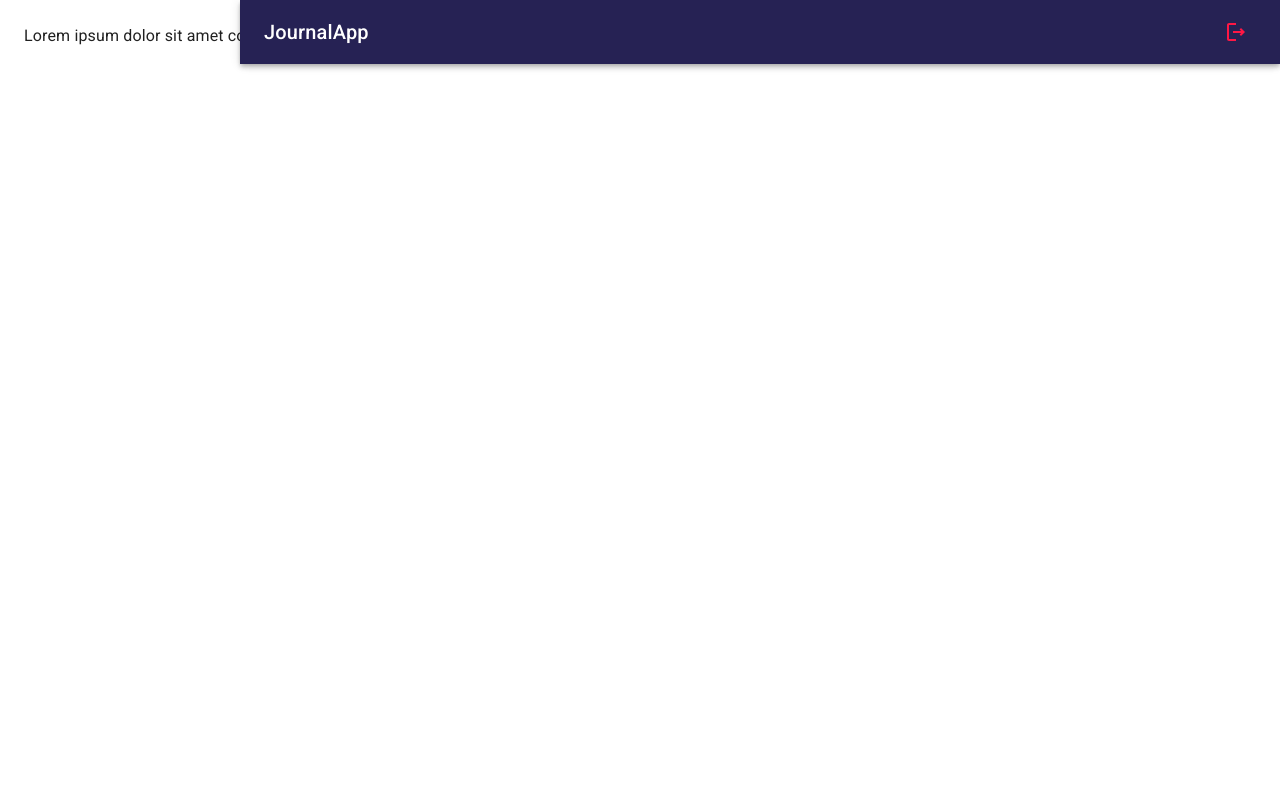
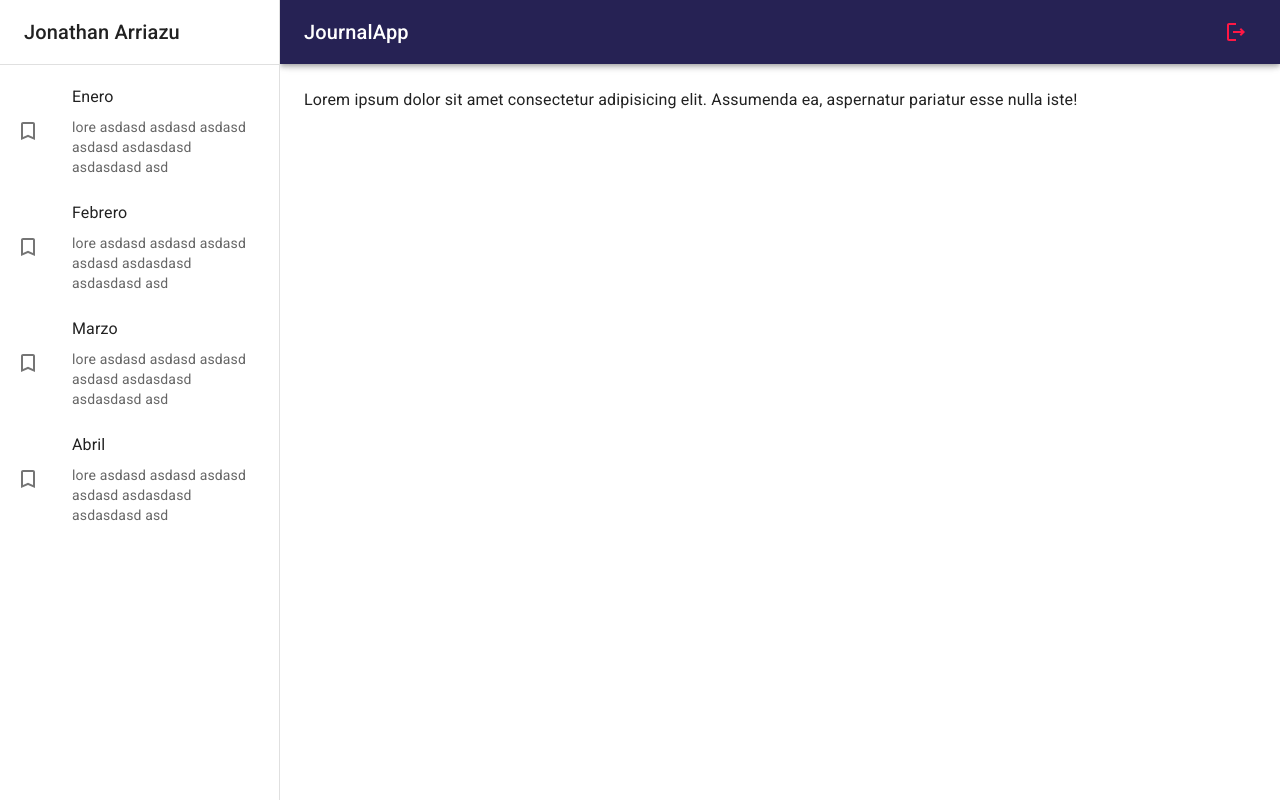
Before and after one commit to JonathanArriazu/JournalAppReact, a React (Create React App) app: page / in a window 1280 px wide. Built offline with nearby package versions, Linux system fonts and the light colour scheme.

Commit message:
feat: sidebar added

```diff
--- a/src/journal/components/NavBar.jsx
+++ b/src/journal/components/NavBar.jsx
@@ -3,7 +3,6 @@
 import React from 'react'
 
 export const NavBar = ({ fixedWidth = 240}) => {
-    console.log(fixedWidth)
   return (
     <AppBar
         position='fixed'
--- /dev/null
+++ b/src/journal/components/SideBar.jsx
@@ -0,0 +1,48 @@
+import { TurnedInNot } from '@mui/icons-material'
+import { Box, Divider, Drawer, Grid, List, ListItem, ListItemButton, ListItemIcon, ListItemText, Toolbar, Typography } from '@mui/material'
+import React from 'react'
+
+const SideBar = ({fixedWidth}) => {
+  return (
+    <Box
+        component='nav'
+        sx={{ width: { sm: fixedWidth }, flexShrink: { sm: 0 } }}
+    >
+        <Drawer
+            variant='permanent'
+            open
+            sx={{
+                display: { xs: 'block' },
+                '& .MuiDrawer-paper': { boxSizing: 'border-box', width: fixedWidth }
+             }}
+        >
+            <Toolbar>
+                <Typography variant='h6' noWrap component='div'>
+                    Jonathan Arriazu
+                </Typography>
+            </Toolbar>
+            <Divider />
+
+            <List>
+                {
+                    ['Enero', 'Febrero', 'Marzo', 'Abril'].map( text => (
+                        <ListItem key={ text } disablePadding>
+                            <ListItemButton>
+                                <ListItemIcon>
+                                    <TurnedInNot />
+                                </ListItemIcon>
+                                <Grid container>
+                                    <ListItemText primary={text}/>
+                                    <ListItemText secondary={'lore asdasd asdasd asdasd asdasd asdasdasd asdasdasd asd'}/>
+                                </Grid>
+                            </ListItemButton>
+                        </ListItem>
+                    ) )
+                }
+            </List>
+        </Drawer>
+    </Box>
+  )
+}
+
+export default SideBar
--- a/src/journal/components/index.js
+++ b/src/journal/components/index.js
@@ -1 +1,2 @@
 export * from './NavBar';
+export { default as SideBar } from './SideBar';
--- a/src/journal/layout/JournalLayout.jsx
+++ b/src/journal/layout/JournalLayout.jsx
@@ -1,8 +1,8 @@
-import { Box } from '@mui/material'
+import { Box, Toolbar } from '@mui/material'
 import React from 'react'
-import { NavBar } from '../components';
+import { NavBar, SideBar } from '../components';
 
-const fixedWidth = 240;
+const fixedWidth = 280;
 
 export const JournalLayout = ({ children }) => {
   return (
@@ -10,8 +10,9 @@
         {/* Navbar sidebarWidth*/}
         <NavBar fixedWidth={ fixedWidth }/>
         {/* Sidebar sidebarWidth*/}
+        <SideBar fixedWidth={ fixedWidth }/>
         <Box component='main' sx={{ flexGrow: 1, p: 3 }}>
-            {/* Toolbar */}
+            <Toolbar />
             {children}
         </Box>
     </Box>
```
